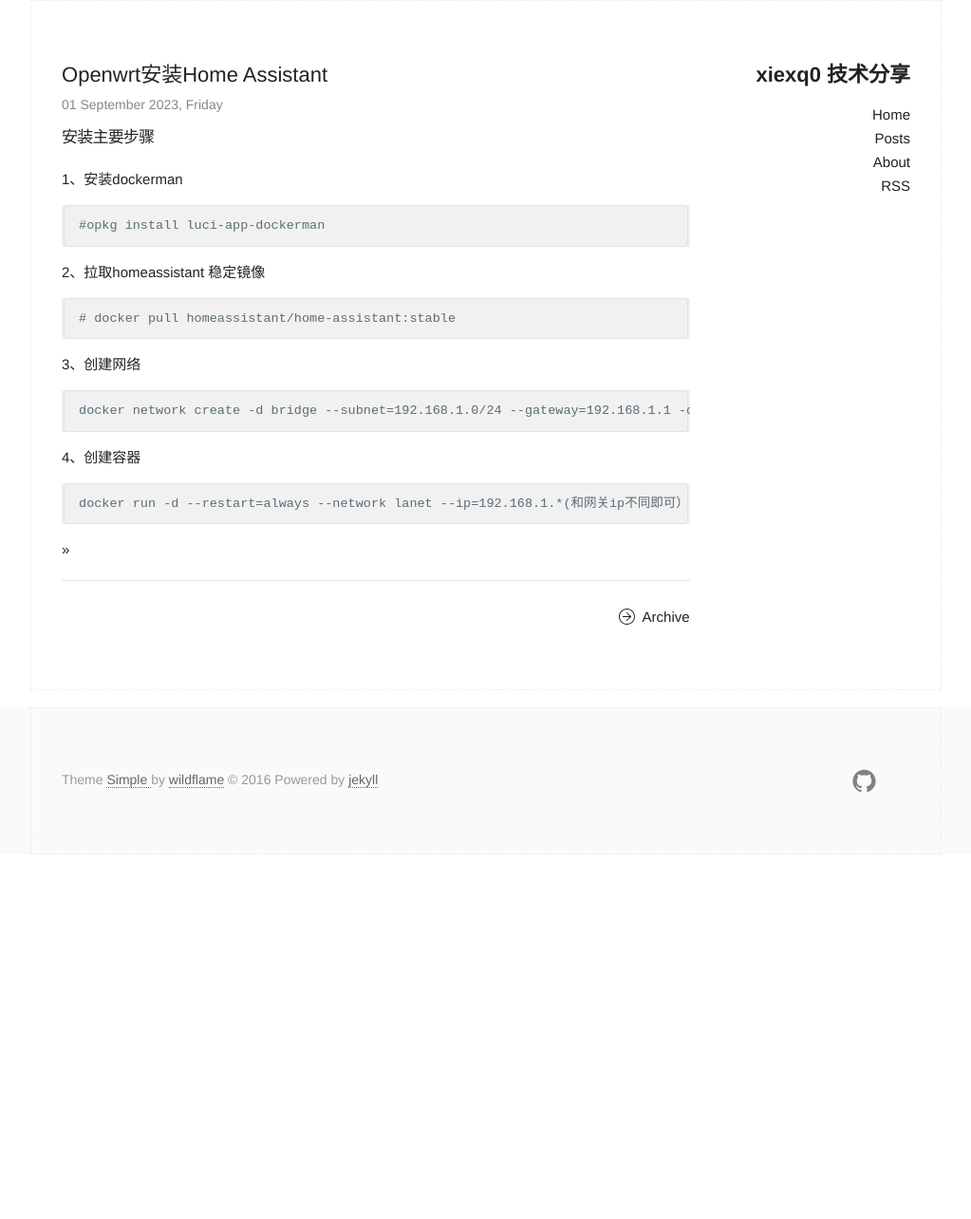
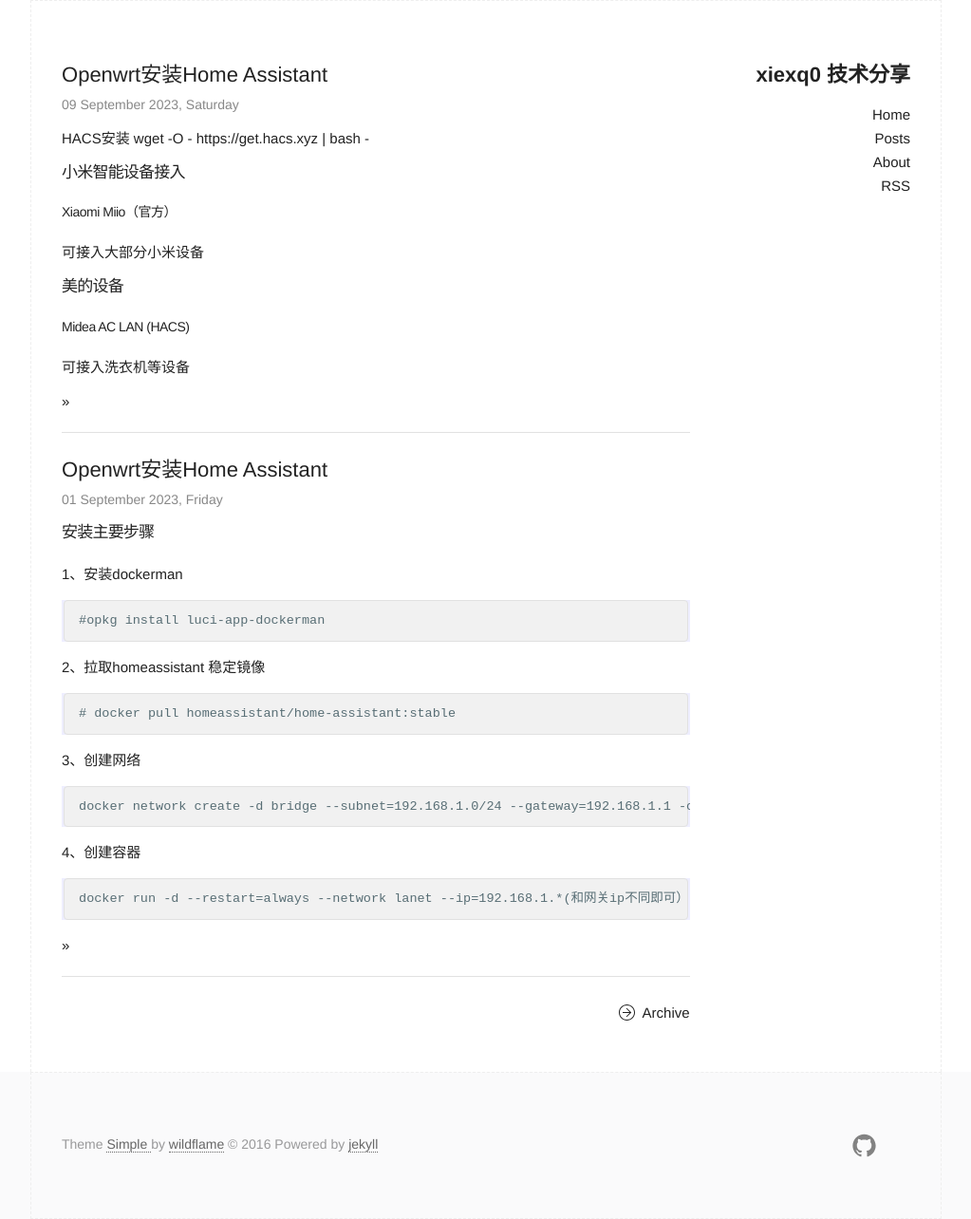
Before and after one commit to xiexiaoqun/blog, a Jekyll site: the page built from index.html, in a window 1280 px wide. Shown: the whole page at 95% size, without its empty margins (128-1151 px from the left). Built offline with Jekyll 4.4.1, drawn with Linux system fonts in a browser that asks for light colours; before the commit the page ends 900 px from its top, so only the background shows below that.

Commit message:
add home assistant plugin blog

```diff
--- a/_posts/2023-09-03-openwrt-home-assistant.markdown
+++ b/_posts/2023-09-03-openwrt-home-assistant.markdown
@@ -2,7 +2,7 @@
 layout: post
 title:  "Openwrt安装Home Assistant"
 date:   2023-09-02 06:11:58 +0800
-categories: jekyll update
+categories: Home Assistant
 ---
 
 
--- /dev/null
+++ b/_posts/2023-09-10-home-assistant-plugin.markdown
@@ -0,0 +1,15 @@
+---
+layout: post
+title:  "Openwrt安装Home Assistant"
+date:   2023-09-10 06:11:58 +0800
+categories: Home Assistant
+---
+
+HACS安装
+wget -O - https://get.hacs.xyz | bash -
+#### 小米智能设备接入
+##### Xiaomi Miio（官方）
+可接入大部分小米设备
+#### 美的设备
+##### Midea AC LAN (HACS)
+可接入洗衣机等设备
```
